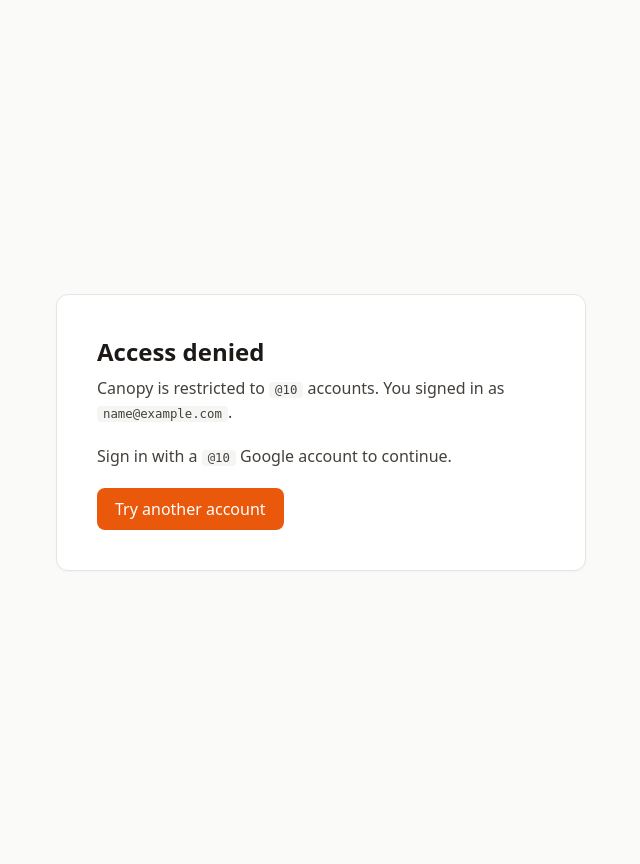
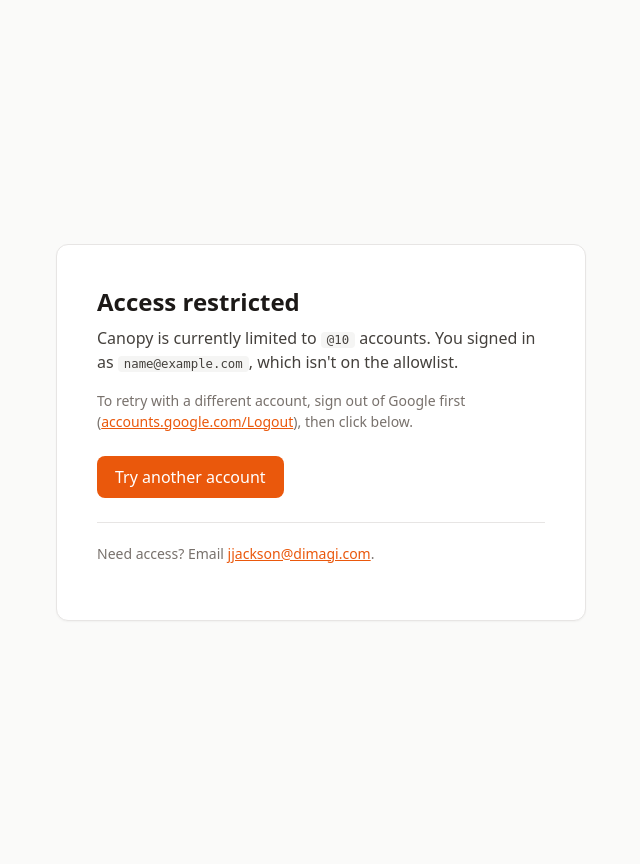
Before and after one commit to jjackson/canopy-web, a Django app: template templates/auth/domain_rejected.html in a window 1280 px wide. Shown: the whole page, without its empty margins (319-959 px from the left). Run offline with Django 5.2, Linux system fonts and the light colour scheme; a user stored in the database is signed in; tables that the repository leaves empty hold one stand-in row (values such as "Sample post"); the template is opened without the code that fills it: most values are stand-ins (such as "Sample title", 1, 10 or a date in 2020).

Commit message:
feat(auth): clearer rejection page for non-allowlisted domains
Improves the post-OAuth rejection page for users whose Google account
isn't in AUTH_ALLOWED_EMAIL_DOMAIN. Previous page just said "Access
denied" and linked back to the Google login — users still signed in
to their rejected Google account would loop right back to rejection.

Changes:
- Explain the rejection in plain language, including the rejected email
- Add a muted note with the accounts.google.com/Logout link so users
  can actually switch accounts
- Add a mailto:jjackson@dimagi.com contact for access requests
- Test asserts the rendered HTML contains all four elements

Co-Authored-By: Claude Opus 4.7 (1M context) <noreply@anthropic.com>

```diff
--- a/templates/auth/domain_rejected.html
+++ b/templates/auth/domain_rejected.html
@@ -9,6 +9,7 @@
       --stone-50: #fafaf9;
       --stone-100: #f5f5f4;
       --stone-200: #e7e5e4;
+      --stone-500: #78716c;
       --stone-700: #44403c;
       --stone-900: #1c1917;
       --orange: #ea580c;
@@ -33,13 +34,15 @@
       box-shadow: 0 1px 2px rgba(0,0,0,0.04);
     }
     h1 { margin: 0 0 0.5rem; font-size: 1.5rem; }
-    p { color: var(--stone-700); line-height: 1.5; margin: 0 0 1.25rem; }
+    p { color: var(--stone-700); line-height: 1.5; margin: 0 0 1rem; }
+    p.muted { color: var(--stone-500); font-size: 0.875rem; }
     code {
       background: var(--stone-100);
       padding: 1px 6px;
       border-radius: 4px;
       font-size: 0.95em;
     }
+    a { color: var(--orange); }
     a.btn {
       display: inline-block;
       background: var(--orange);
@@ -48,21 +51,35 @@
       padding: 0.625rem 1.125rem;
       border-radius: 8px;
       font-weight: 500;
+      margin-top: 0.5rem;
     }
     a.btn:hover { filter: brightness(0.95); }
+    .contact {
+      margin-top: 1.5rem;
+      padding-top: 1.25rem;
+      border-top: 1px solid var(--stone-200);
+    }
   </style>
 </head>
 <body>
   <div class="card">
-    <h1>Access denied</h1>
+    <h1>Access restricted</h1>
     <p>
-      Canopy is restricted to <code>@{{ allowed_domain }}</code> accounts.
-      {% if email %}You signed in as <code>{{ email }}</code>.{% endif %}
+      Canopy is currently limited to <code>@{{ allowed_domain }}</code> accounts.
+      {% if email %}You signed in as <code>{{ email }}</code>, which isn't on the allowlist.{% endif %}
     </p>
-    <p>
-      Sign in with a <code>@{{ allowed_domain }}</code> Google account to continue.
+    <p class="muted">
+      To retry with a different account, sign out of Google first
+      (<a href="https://accounts.google.com/Logout" target="_blank" rel="noopener">accounts.google.com/Logout</a>),
+      then click below.
     </p>
     <a class="btn" href="/accounts/google/login/">Try another account</a>
+    <div class="contact">
+      <p class="muted">
+        Need access? Email
+        <a href="mailto:jjackson@dimagi.com?subject=Canopy%20access%20request">jjackson@dimagi.com</a>.
+      </p>
+    </div>
   </div>
 </body>
 </html>
```
Also changed, not shown: tests/test_auth.py (+16 -0 lines).
